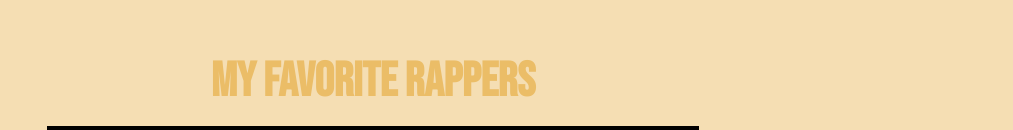
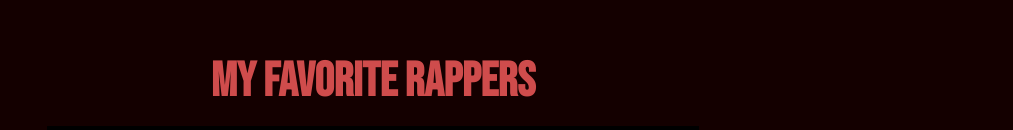
Before and after one commit to rahmaniali-ir/codepen, a plain HTML site: page rap/index.html in a window 1280 px wide. Shown: the part 131-261 px from the top of the page, without its empty margins (267-1280 px from the left). Drawn offline with Linux system fonts and the light colour scheme.

Commit message:
updated images

```diff
--- a/rap/style.css
+++ b/rap/style.css
@@ -9,7 +9,7 @@ body {
 
 body {
   align-items: center;
-  background: wheat;
+  background: #140000;
   display: flex;
   flex-direction: column;
   font-family: "Bebas Neue", sans-serif;
@@ -20,9 +20,9 @@ body {
 }
 
 h1 {
+  color: #cf4c4c;
   font-size: 48px;
   margin: -1em 0 0;
-  mix-blend-mode: overlay;
   position: relative;
   z-index: 2;
 }
```
Also changed, not shown: rap/img/hichkas.jpg, rap/img/khalse.jpg, rap/img/khalvat.jpg, rap/img/mj.jpg, rap/img/pishro.jpg, rap/img/shayea.jpg, rap/img/yas.jpg.
